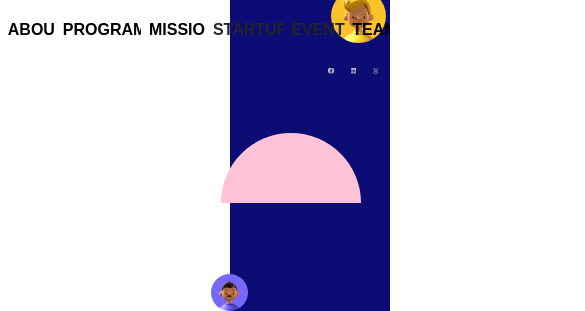
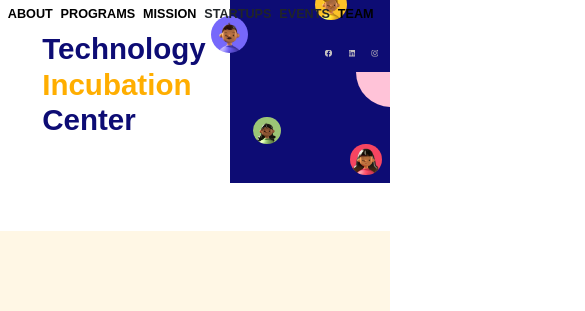
Before and after one commit to Mehboob-Hassan/nic.github.io, a plain HTML site: page index.html in a window 390 px wide. Shown: the part 70-381 px from the top of the page, 585 px wide, since content can reach past the window. Drawn offline with nearby package versions, Linux system fonts and the light colour scheme.

Commit message:
first responsiveness

```diff
--- a/index.html
+++ b/index.html
@@ -6,6 +6,7 @@
   <meta http-equiv="X-UA-Compatible" content="IE=edge" />
   <meta name="viewport" content="width=device-width, initial-scale=1.0" />
   <link rel="stylesheet" href="./style.css" />
+  <link rel="stylesheet" href="./style_resp.css" />
   <link href='https://fonts.googleapis.com/css?family=Manrope' rel='stylesheet'>
   <link rel="stylesheet" href="https://cdn.jsdelivr.net/npm/bootstrap@4.1.3/dist/css/bootstrap.min.css"
     integrity="sha384-MCw98/SFnGE8fJT3GXwEOngsV7Zt27NXFoaoApmYm81iuXoPkFOJwJ8ERdknLPMO" crossorigin="anonymous" />
--- /dev/null
+++ b/style_resp.css
@@ -0,0 +1,99 @@
+*{
+    padding: 0;
+    margin: 0;
+
+}
+/* Code for Mobile responsiveness */
+
+
+
+
+
+@media screen and (max-width: 576px){
+    /* NIC Main */
+    .nav-left {
+        margin-top: 0;
+    }
+
+    .nav ul {
+        margin-top: 2vh;
+    }
+
+    .nav ul li {
+        margin-left: 2vw;
+    }
+    .nav-right a{
+        color: rgb(197, 192, 192);
+        margin-right: 3vw;
+        font-size: 2vw;
+        text-decoration: none;
+        cursor: pointer;
+    }
+
+    .nicMain {
+        height: 30vh;
+    }
+
+    .nicMain-left .inner {
+        margin: 12vh 0 0 5vh;
+    }
+
+    .nav-left ul li a {
+        font-size: 1.5vh;
+        margin-top: 0;
+    }
+
+    /* Heading */
+    .nicMain-left .inner h1 {
+        font-size: 3.5vh;
+    }
+
+    /* Right */
+    .half-circle1 {
+        display: none;
+    }
+
+    .half-circle2 {
+        width: 70px;
+        height: 35px;
+    }
+
+    .imgYellow {
+        right: 15vw;
+        width: 8vw;
+        height: 8vw;
+    }
+    .imgPink {
+        width: 8vw;
+        height: 8vw;
+        right: 6vw;
+        bottom: 2vw;
+    }
+
+
+    /* Our Impact */
+    .ourImpact h2{
+        font-size: 5vh;
+    }
+    .ourImpact-inner{
+        width: 100%;
+        display: flex;
+        flex-direction: column;
+        text-align: center;
+        align-items: center;
+
+    }
+    .ourImpact-boxes{
+        display: flex;
+        flex-direction: column;
+        margin-top: 25vw;
+        margin-left: 0;
+    }
+    .ourImpact-boxes .box{
+        margin-top: 15vh;
+    }
+
+    .ourImpact-inner h1{
+        font-size: 4vh;
+    }
+}
```
Also changed, not shown: style.css (line endings or trailing spaces).
